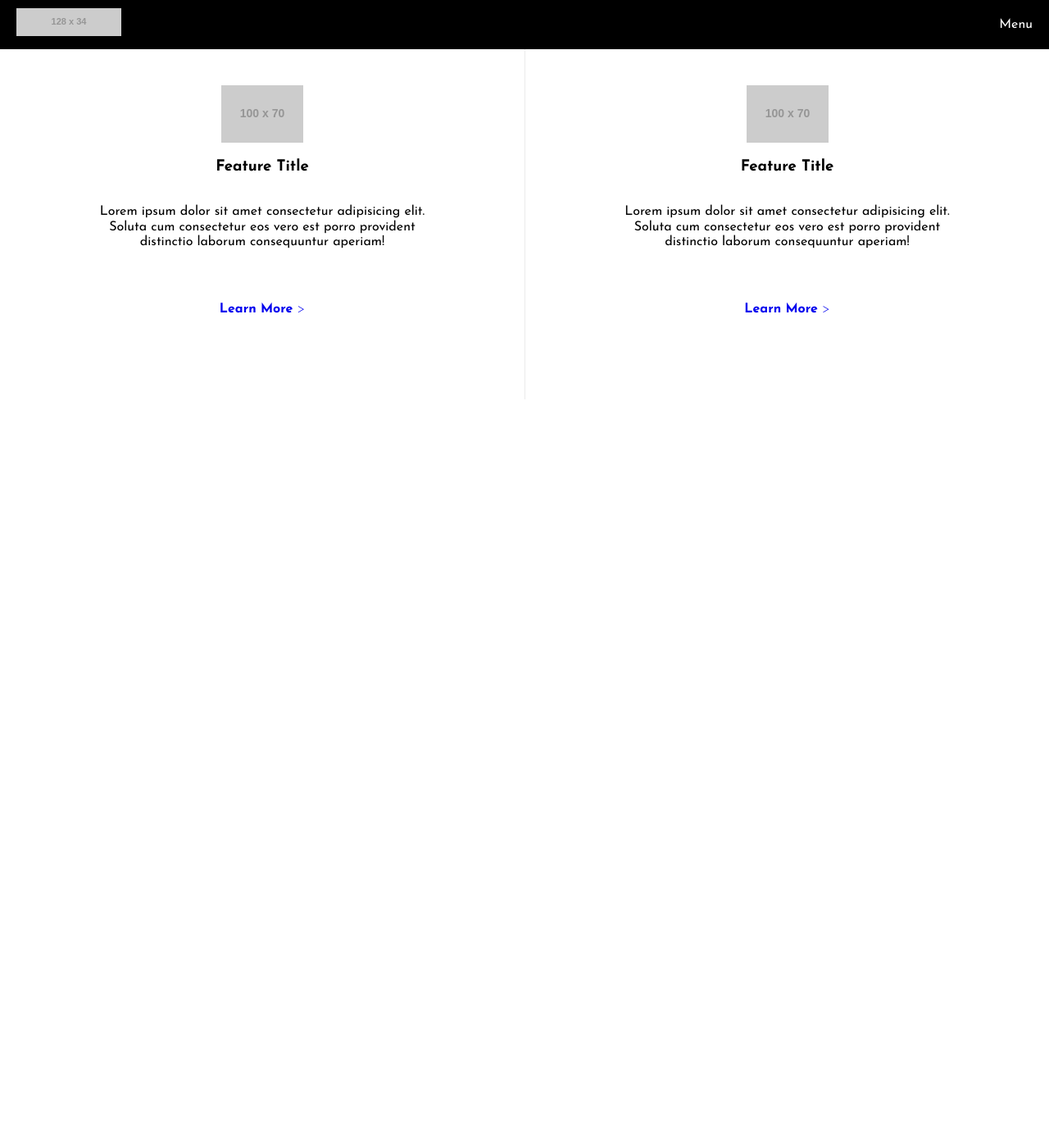
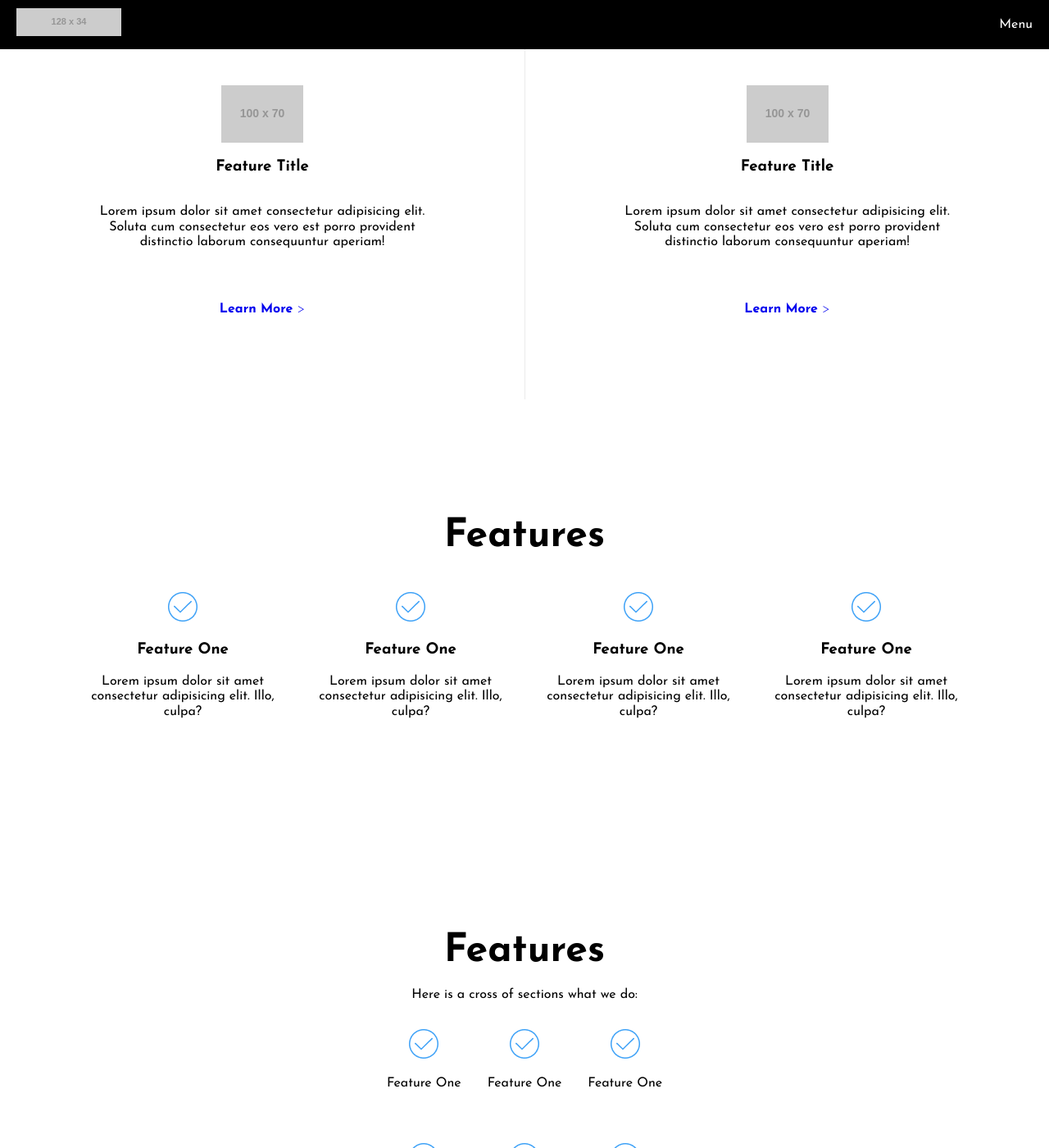
Before and after one commit to row-and-table/jekyll-sass-starter, a Jekyll site: the page built from blocks.html, in a window 1280 px wide and 1400 px high, scrolled down 8431 px. Shown: the whole window at 82% size. Built offline with Jekyll 4.4.1, drawn with Linux system fonts in a browser that asks for light colours; nearby versions of some CDN libraries; before the commit the page ends 8918 px from its top, so only the background shows below that; some of the changed text lies outside the part shown.

Commit message:
added a few more feature blocks

```diff
--- a/blocks.html
+++ b/blocks.html
@@ -229,3 +229,60 @@ layout: default
             <a href="#" class="learn-more">Learn More</a>
         </div>
 </section>
+
+<section class="features-8">
+    <h2>Features</h2>
+    <div class="features-grid">
+        <div class="feature">
+            <img src="/assets/images/icon.png" alt="">
+            <h3>Feature One</h3>
+            <p>Lorem ipsum dolor sit amet consectetur adipisicing elit. Illo, culpa?</p>
+        </div>
+        <div class="feature">
+            <img src="/assets/images/icon.png" alt="">
+            <h3>Feature One</h3>
+            <p>Lorem ipsum dolor sit amet consectetur adipisicing elit. Illo, culpa?</p>
+        </div>
+        <div class="feature">
+            <img src="/assets/images/icon.png" alt="">
+            <h3>Feature One</h3>
+            <p>Lorem ipsum dolor sit amet consectetur adipisicing elit. Illo, culpa?</p>
+        </div>
+        <div class="feature">
+            <img src="/assets/images/icon.png" alt="">
+            <h3>Feature One</h3>
+            <p>Lorem ipsum dolor sit amet consectetur adipisicing elit. Illo, culpa?</p>
+        </div>
+    </div>
+</section>
+<section class="features-9">
+    <h2>Features</h2>
+    <p>Here is a cross of sections what we do:</p>
+    <div class="features-grid">
+        <div class="feature">
+            <img src="/assets/images/icon.png" alt="">
+            <p>Feature One</p>
+        </div>
+        <div class="feature">
+            <img src="/assets/images/icon.png" alt="">
+            <p>Feature One</p>
+        </div>
+        <div class="feature">
+            <img src="/assets/images/icon.png" alt="">
+            <p>Feature One</p>
+        </div>
+        <div class="feature">
+            <img src="/assets/images/icon.png" alt="">
+            <p>Feature One</p>
+        </div>
+        <div class="feature">
+            <img src="/assets/images/icon.png" alt="">
+            <p>Feature One</p>
+        </div>
+        <div class="feature">
+            <img src="/assets/images/icon.png" alt="">
+            <p>Feature One</p>
+        </div>
+    </div>
+    <a href="#" class="button">Button</a>
+</section>
```
Also changed, not shown: assets/_sass/blocks/_features.sass (+39 -0 lines), assets/css/main.css.
